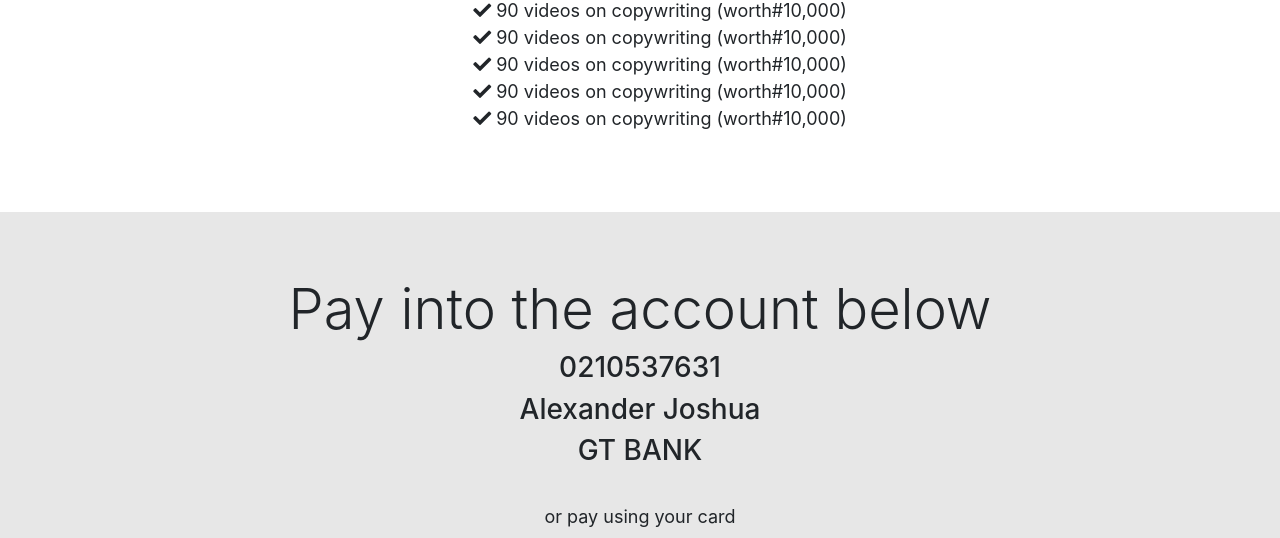
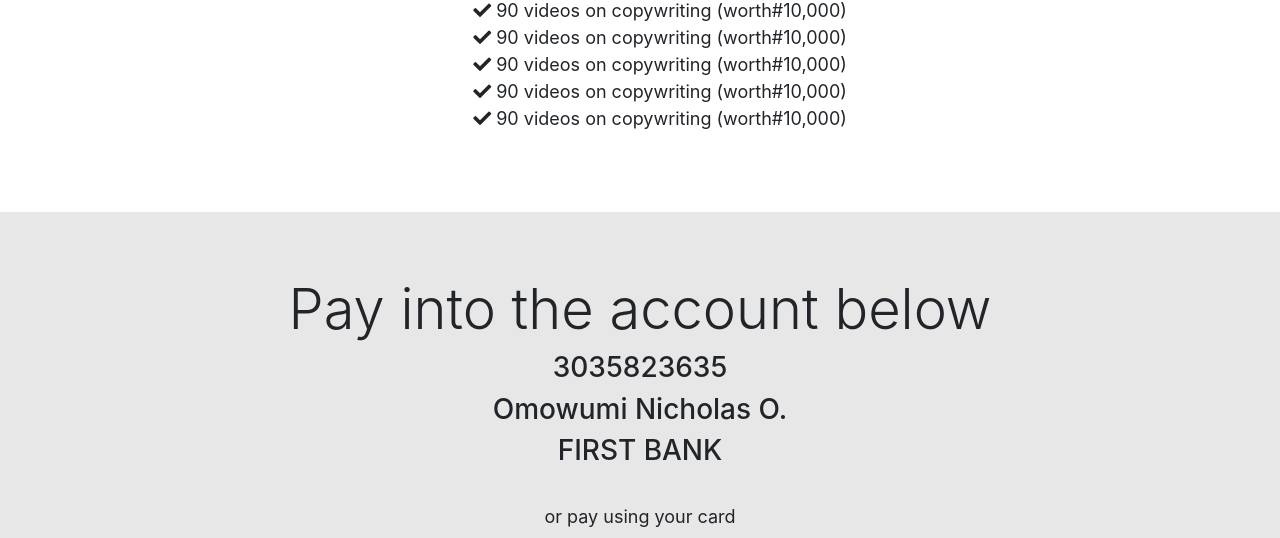
Before and after one commit to royaltech840/upskill, a plain HTML site: page index.html in a window 1280 px wide. Shown: the part 3873-4411 px from the top of the page. Drawn offline with Linux system fonts and the light colour scheme.

Commit message:
Updated account info

```diff
--- a/index.html
+++ b/index.html
@@ -296,9 +296,9 @@
 
     <section class="pay">
         <h1 class="display-4"> Pay into the account below</h1>
-        <h3 class="">0210537631</h3>
-        <h3 class="">Alexander Joshua</h3>
-        <h3 class="">GT BANK</h3>
+        <h3 class="">3035823635</h3>
+        <h3 class="">Omowumi Nicholas O.</h3>
+        <h3 class="">FIRST BANK</h3>
 
         <br>
         <p> or pay using your card</p>
```
